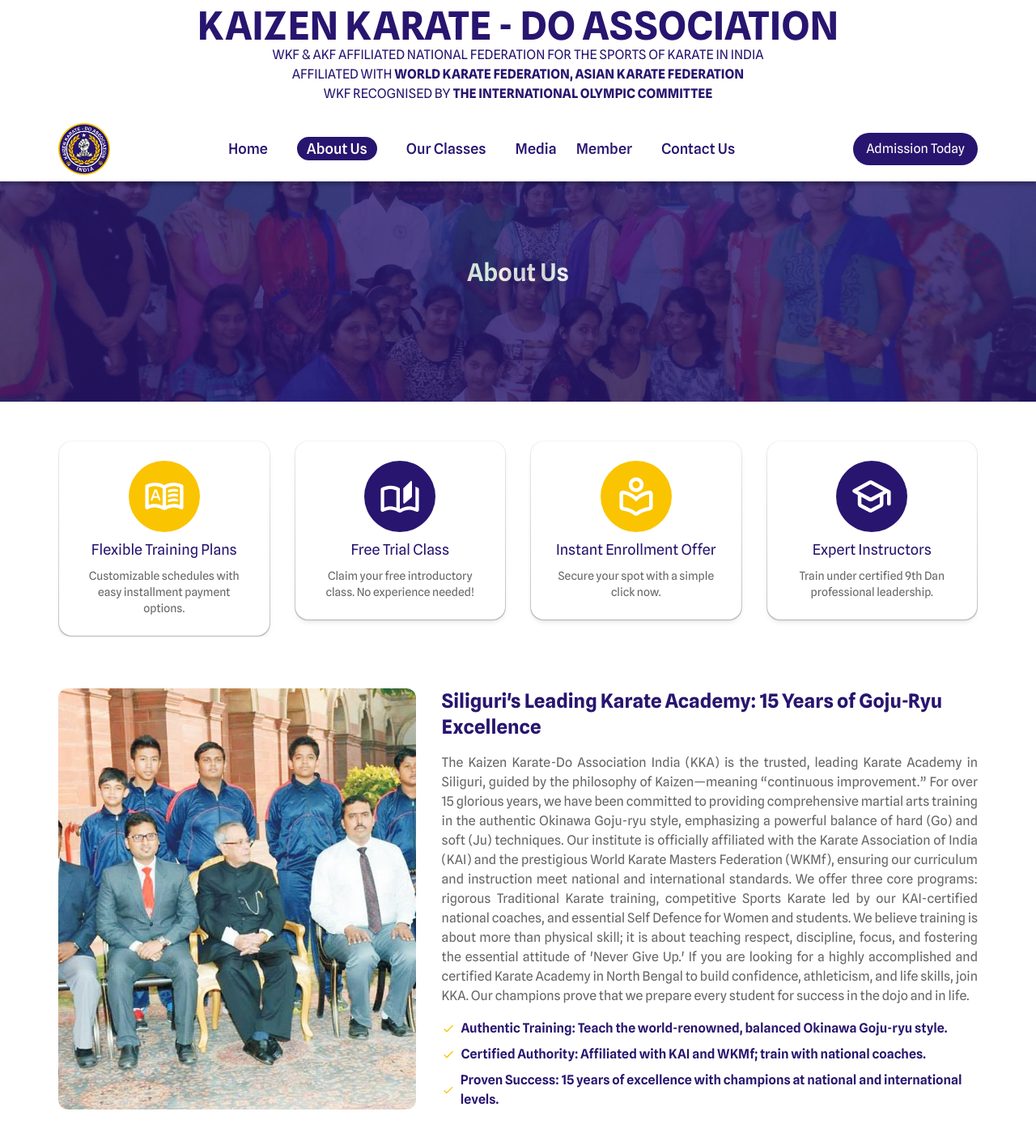
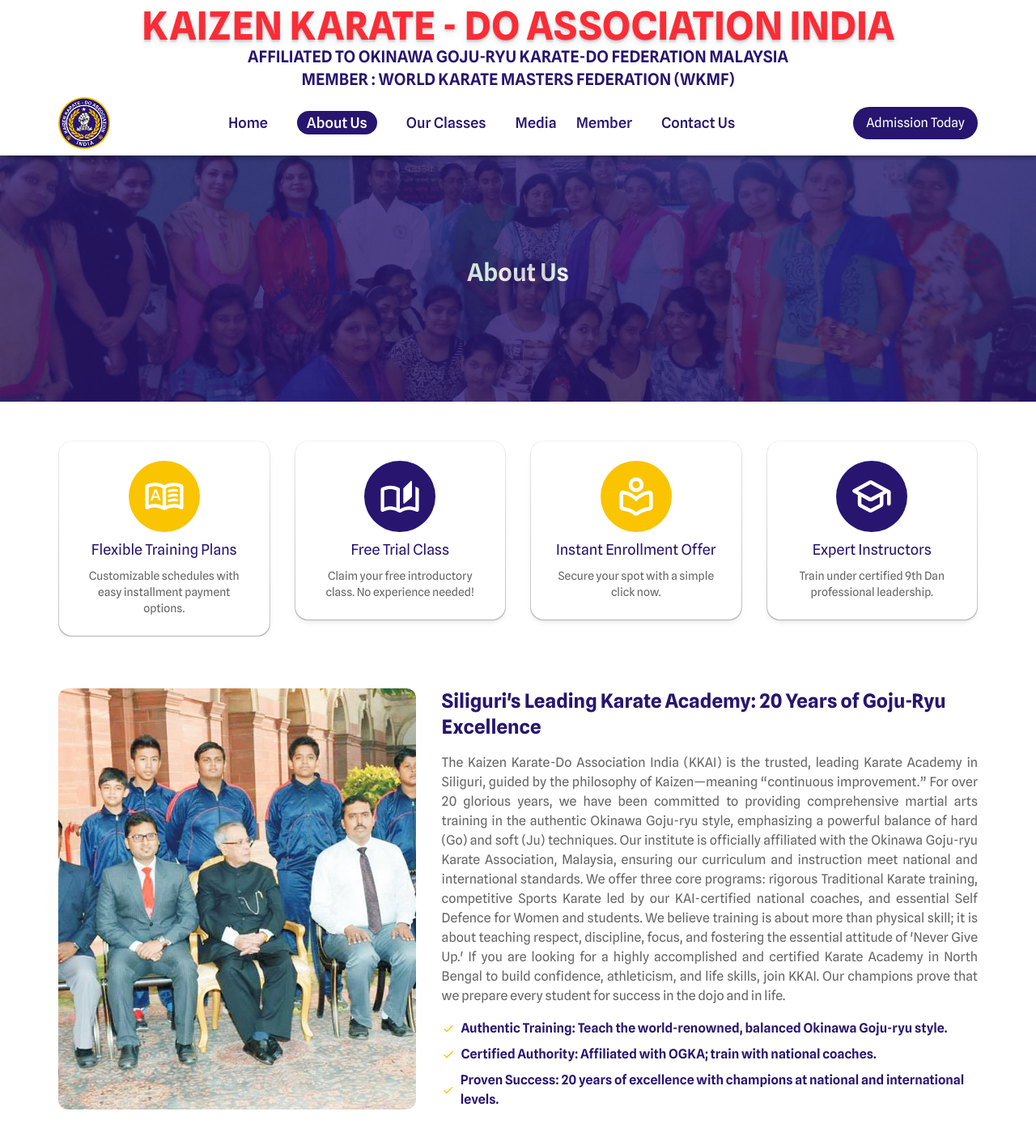
Before and after one commit to sourav7693/kaizen-karate, a Next.js app: page /about in a window 1280 px wide. Shown: the top 1404 px of the page at 81% size. Built offline with nearby package versions, Linux system fonts and the light colour scheme.

Commit message:
design change 2

```diff
--- a/src/app/contact/page.tsx
+++ b/src/app/contact/page.tsx
@@ -25,11 +25,23 @@ const page = () => {
         },
         {
           icon: <FaLocationDot />,
-          title: `Visit Our Location`,
+          title: `Training Centers`,
           details: [
             {
-              text: `Udham Singh Sarani Rd, Ward 13, Punjabi Para, Siliguri, West Bengal 734001`,
-              href: `https://maps.app.goo.gl/Pbj2JBNZgaLjd7Fh9`,
+              text: `Punjabi Para`,
+              href: `https://maps.app.goo.gl/1LJwDa5BuTdcnBtu9`,
+            },
+            {
+              text: `Pradhan Nagar Nabankur Club`,
+              href: `https://maps.app.goo.gl/avgtoi4iRd57aent7`,
+            },
+            {
+              text: `Uttaryan(City Center)`,
+              href: `https://maps.app.goo.gl/NPxtvjU8sNvQi1Xr6`,
+            },
+            {
+              text: `Jyotinagar Eden Sports`,
+              href: `https://maps.app.goo.gl/KCVQ2pu8bxTgKm8S8`,
             },
           ],
         },
--- a/src/app/gallery/page.tsx
+++ b/src/app/gallery/page.tsx
@@ -14,7 +14,7 @@ const page = async () => {
 
       {/* Your Work here  */}
       <section className="self-padding">
-        <div className="border-b border-defined-purple pb-8 flex flex-col gap-6">
+        <div className="pb-8 flex flex-col gap-6">
           <h1 className="text-3xl font-bold text-defined-purple">
             Image Gallery
           </h1>
--- a/src/components/global/Footer.tsx
+++ b/src/components/global/Footer.tsx
@@ -109,11 +109,6 @@ const Footer = () => {
               </Link>
             </div>
           </div>
-          <iframe
-            src="https://www.google.com/maps/embed?pb=!1m18!1m12!1m3!1d3563.617996808444!2d88.42971107543298!3d26.72464817675975!2m3!1f0!2f0!3f0!3m2!1i1024!2i768!4f13.1!3m3!1m2!1s0x39e4416766abb097%3A0xb5110a2096f10a73!2sKAIZEN%20KARATE-DO%20ASSOCIATION%20INDIA!5e0!3m2!1sen!2sin!4v1759733671418!5m2!1sen!2sin"
-            loading="lazy"
-            className="w-full h-[14rem] rounded-xl"
-          ></iframe>
         </div>
       </div>
 
--- a/src/components/global/Header.tsx
+++ b/src/components/global/Header.tsx
@@ -24,7 +24,6 @@ const Header = () => {
     {
       text: "About Us",
       href: "/about",
-
     },
     {
       text: "Our Classes",
@@ -33,36 +32,34 @@ const Header = () => {
 
     {
       text: "Media",
-      // href: "/",
       subMenu: [
-         {
+        {
           text: "Gallery",
           href: "/gallery",
         },
-         {
+        {
           text: "Video",
           href: "/video",
         },
         {
           text: "Awards",
           href: "/awards",
-        }
-      ]
+        },
+      ],
     },
 
     {
       text: "Member",
-      // href: "/",
       subMenu: [
         {
-          text: "Board Comittee",
-          href: "/board-comittee",
+          text: "Executive Committee",
+          href: "/executive-committee",
         },
         {
           text: "District Incharge",
           href: "/district-incharge",
         },
-      ]
+      ],
     },
 
     {
@@ -92,7 +89,7 @@ const Header = () => {
     <>
       <div
         className={`flex justify-between items-center md:px-18 px-4 fixed h-[3.5rem] md:h-[5rem] w-full z-[60] bg-white shadow-defined-light ${
-          scrolled ? "top-0 " : "md:top-[9rem] top-0"
+          scrolled ? "top-0 " : "md:top-[7rem] top-0"
         }`}
       >
         {/* Logo */}
--- a/src/components/global/TopHeader.tsx
+++ b/src/components/global/TopHeader.tsx
@@ -1,22 +1,20 @@
-
+import { Dancing_Script } from "next/font/google";
+const dancingScript = Dancing_Script({
+  subsets: ["latin"],
+  weight: "400",
+  display: "swap",
+});
 const TopHeader = () => {
   return (
     <section className="md:px-18 px-4 z-[60] w-full flex bg-white">
       <div className="w-full h-[10rem] hidden text-defined-purple md:flex flex-col self-start pt-2 sm:gap-2 md:gap-0 items-center">
-        <h1 className="text-5xl  font-extrabold">
-          KAIZEN KARATE - DO ASSOCIATION
+        <h1 className="text-5xl  font-extrabold text-red-500 text-shadow-lg ">
+          KAIZEN KARATE - DO ASSOCIATION INDIA
         </h1>
-        <p>
-          WKF & AKF AFFILIATED NATIONAL FEDERATION FOR THE SPORTS OF KARATE IN
-          INDIA
-        </p>
-        <p>
-          AFFILIATED WITH{" "}
-          <span className="font-bold">WORLD KARATE FEDERATION, ASIAN KARATE FEDERATION</span>
-        </p>
-        <p>
-          WKF RECOGNISED BY <span className="font-bold">THE INTERNATIONAL OLYMPIC COMMITTEE</span>
-        </p>
+        <div className={`font-semibold text-xl text-center`}>
+          <p>AFFILIATED TO OKINAWA GOJU-RYU KARATE-DO FEDERATION MALAYSIA</p>
+          <p>MEMBER : WORLD KARATE MASTERS FEDERATION (WKMF)</p>
+        </div>
       </div>
     </section>
   );
--- a/src/components/home/AboutSection1.tsx
+++ b/src/components/home/AboutSection1.tsx
@@ -1,15 +1,13 @@
-"use client"
+"use client";
 import useElementHeight from "@/hooks/useElementHeight";
 import { useState, useEffect } from "react";
-import EnquiryForm from "./EnquiryForm";
 import Image from "next/image";
 import { MdDone } from "react-icons/md";
 const AboutSection1 = () => {
-
   const info = [
     "Authentic Training: Teach the world-renowned, balanced Okinawa Goju-ryu style.",
-    "Certified Authority: Affiliated with KAI and WKMf; train with national coaches.",
-    "Proven Success: 15 years of excellence with champions at national and international levels.",
+    "Certified Authority: Affiliated with OGKA; train with national coaches.",
+    "Proven Success: 20 years of excellence with champions at national and international levels.",
   ];
 
   const [rightSideHeight, leftSideRef] = useElementHeight<HTMLDivElement>();
@@ -47,28 +45,29 @@ const AboutSection1 = () => {
         ref={leftSideRef}
       >
         <h1 className="text-2xl font-bold text-defined-purple">
-          Siliguri&apos;s Leading Karate Academy: 15 Years of Goju-Ryu Excellence
+          Siliguri&apos;s Leading Karate Academy: 20 Years of Goju-Ryu
+          Excellence
         </h1>
 
         <p className="text-defined-brown text-justify">
-          The Kaizen Karate-Do Association India (KKA) is the trusted, leading
+          The Kaizen Karate-Do Association India (KKAI) is the trusted, leading
           Karate Academy in Siliguri, guided by the philosophy of Kaizen—meaning
-          “continuous improvement.” For over 15 glorious years, we have been
+          “continuous improvement.” For over 20 glorious years, we have been
           committed to providing comprehensive martial arts training in the
           authentic Okinawa Goju-ryu style, emphasizing a powerful balance of
           hard (Go) and soft (Ju) techniques. Our institute is officially
-          affiliated with the Karate Association of India (KAI) and the
-          prestigious World Karate Masters Federation (WKMf), ensuring our
-          curriculum and instruction meet national and international standards.
-          We offer three core programs: rigorous Traditional Karate training,
-          competitive Sports Karate led by our KAI-certified national coaches,
-          and essential Self Defence for Women and students. We believe training
-          is about more than physical skill; it is about teaching respect,
-          discipline, focus, and fostering the essential attitude of &apos;Never Give
-          Up.&apos; If you are looking for a highly accomplished and certified Karate
-          Academy in North Bengal to build confidence, athleticism, and life
-          skills, join KKA. Our champions prove that we prepare every student
-          for success in the dojo and in life.
+          affiliated with the Okinawa Goju-ryu Karate Association, Malaysia,
+          ensuring our curriculum and instruction meet national and
+          international standards. We offer three core programs: rigorous
+          Traditional Karate training, competitive Sports Karate led by our
+          KAI-certified national coaches, and essential Self Defence for Women
+          and students. We believe training is about more than physical skill;
+          it is about teaching respect, discipline, focus, and fostering the
+          essential attitude of &apos;Never Give Up.&apos; If you are looking
+          for a highly accomplished and certified Karate Academy in North Bengal
+          to build confidence, athleticism, and life skills, join KKAI. Our
+          champions prove that we prepare every student for success in the dojo
+          and in life.
         </p>
 
         <div className="flex flex-col gap-2 w-full">
@@ -82,6 +81,6 @@ const AboutSection1 = () => {
       </div>
     </section>
   );
-}
+};
 
-export default AboutSection1
+export default AboutSection1;
```
Also changed, not shown: src/components/ui/FormCard.tsx (+63 -31 lines), src/app/executive-committee/page.tsx (renamed from src/app/board-comittee/page.tsx). Lines whose indentation alone changed are shown as unchanged.
